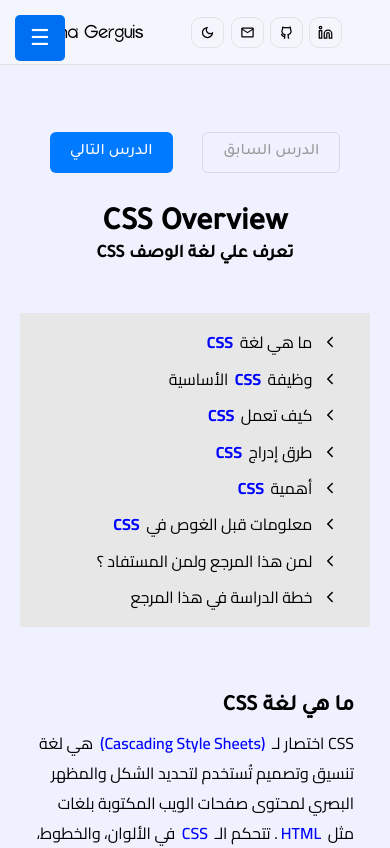
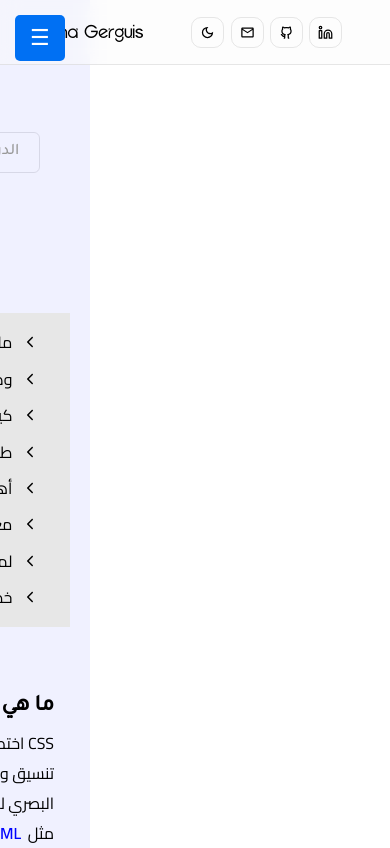
Before and after one commit to mina-gerguis/minagerguis, a Next.js app: page /components/Courses/data/css in a window 390 px wide. Shown: the top 848 px of the page. Built offline with nearby package versions, Linux system fonts and the light colour scheme; a web font is replaced by a local one.

Commit message:
New Update

```diff
--- a/src/app/components/Courses/data/css/CSSCourse.module.css
+++ b/src/app/components/Courses/data/css/CSSCourse.module.css
@@ -12,7 +12,7 @@
     direction: rtl;
     background-color: var(--color-muted-3);
     color: var(--item-color);
-    padding: 5% 20px 20px 20px;
+    padding: 80px 20px 20px 20px;
     height: 100vh;
     overflow-y: auto;
     position: fixed;
@@ -44,19 +44,12 @@
     background-color: #0059c9;
 }
 
-
 .sidebar h2 {
     font-family: 'Cairo';
     font-weight: 700;
     font-size: 18px;
     margin-bottom: 13px;
 }
-
-/*
-.sidebar hr {
-    border-bottom: 1px solid #000000;
-    width: 80%;
-} */
 
 .sidebar ul {
     list-style: none;
@@ -133,21 +126,11 @@ ul li.active {
 
 @media (max-width: 768px) {
     .courseContainer {
-        direction: ltr;
-        display: block;
-        flex-direction: row-reverse;
-        min-height: 100vh;
-        font-family: sans-serif;
         overflow: hidden;
-    }
-
-    .lessonContent {
-        min-width: 100%;
     }
 
     .sidebar {
         transform: translateX(100%);
-        position: fixed;
         right: 0;
         width: 250px;
     }
@@ -162,6 +145,7 @@ ul li.active {
     }
 
     .lessonContent {
+        min-width: 100%;
         margin-left: 0;
         padding-top: 60px;
     }
```
